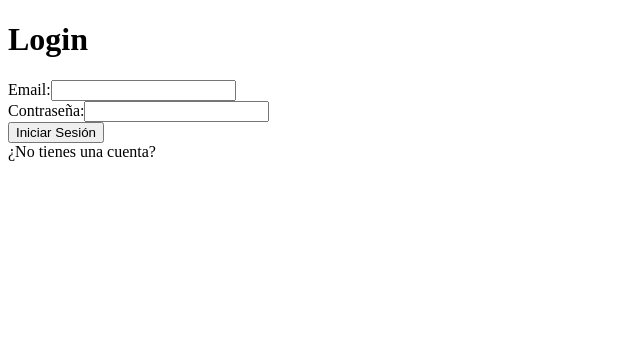
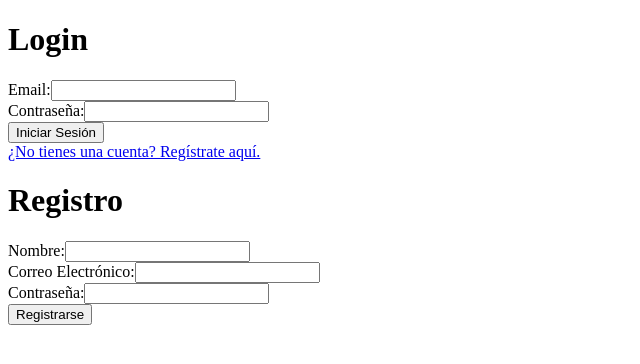
Before and after one commit to theaggrexor/Proyecto-Desarrollo, a React (Create React App) app: page / in a window 1280 px wide. Shown: the top 364 px of the page, without its empty margins (0-640 px from the left). Built offline with nearby package versions, Linux system fonts and the light colour scheme.

Commit message:
Add files via upload
Login y registro (vistas)

```diff
--- a/package.json
+++ b/package.json
@@ -8,6 +8,7 @@
     "@testing-library/user-event": "^13.5.0",
     "react": "^18.2.0",
     "react-dom": "^18.2.0",
+    "react-router-dom": "^6.16.0",
     "react-scripts": "5.0.1",
     "web-vitals": "^2.1.4"
   },
--- a/src/App.js
+++ b/src/App.js
@@ -1,11 +1,14 @@
 import React from 'react';
 import Login from "./components/Login";
+import Registro from "./components/Registro";
+
 
 function App() {
   return (
     <div className="App">
       <h1>Login</h1>
       <Login />
+      <Registro/>
     </div>
   );
 }
--- a/src/components/Login.js
+++ b/src/components/Login.js
@@ -1,30 +1,34 @@
 import React, { useState } from 'react';
+import { BrowserRouter as Router, Route, Switch, Link } from 'react-router-dom';
 
 function LoginForm() {
   const [email] = useState('');
   const [password] = useState('');
   const [isRegistering, setIsRegistering] = useState(false);
 
+  const toggleForm = () => {
+    setIsRegistering(!isRegistering);
+  };
+
   return (
-    <form >
+    <Router>
+    <form>
       <div>
         <label>Email:</label>
-      <input type="email" value={email} />
+        <input type="email" value={email} required />
       </div>
       <div>
         <label>Contraseña:</label>
-      <input type="password" value={password} />
+        <input type="password" value={password} required/>
       </div>
-    {isRegistering ? (
-      <button type="submit">Registrarse</button>
-    ) : (
       <button type="submit">Iniciar Sesión</button>
-    )}
-    <br></br><a type="button" onClick={() => setIsRegistering(!isRegistering)}>
-      {isRegistering ? '¿Ya tienes una cuenta?' : '¿No tienes una cuenta?'}
-    </a>
+      <br></br>
+      <Link to="/Registro" onClick={toggleForm}>
+        ¿No tienes una cuenta? Regístrate aquí.
+      </Link>
     </form>
+    </Router>
   );
-};
+}
 
 export default LoginForm;
--- /dev/null
+++ b/src/components/Registro.js
@@ -0,0 +1,59 @@
+import React, { useState } from 'react';
+
+function RegistroForm() {
+  const [nombre, setNombre] = useState('');
+  const [email, setEmail] = useState('');
+  const [password, setPassword] = useState('');
+
+  return (
+    <div >
+      <h1>Registro</h1>
+      <form>
+        <div>
+          <label htmlFor="nombre" >
+            Nombre:
+          </label>
+          <input
+            type="text"
+            className="form-control"
+            id="nombre"
+            value={nombre}
+            onChange={(e) => setNombre(e.target.value)}
+            required
+          />
+        </div>
+        <div>
+          <label htmlFor="email" >
+            Correo Electrónico:
+          </label>
+          <input
+            type="email"
+            className="form-control"
+            id="email"
+            value={email}
+            onChange={(e) => setEmail(e.target.value)}
+            required
+          />
+        </div>
+        <div>
+          <label htmlFor="password" >
+            Contraseña:
+          </label>
+          <input
+            type="password"
+            className="form-control"
+            id="password"
+            value={password}
+            onChange={(e) => setPassword(e.target.value)}
+            required
+          />
+        </div>
+        <button type="submit" >
+          Registrarse
+        </button>
+      </form>
+    </div>
+  );
+  }
+
+export default RegistroForm
```
Also changed, not shown: 1 other file (tests, documents, lock files or other folders). Lines whose indentation alone changed are shown as unchanged.
